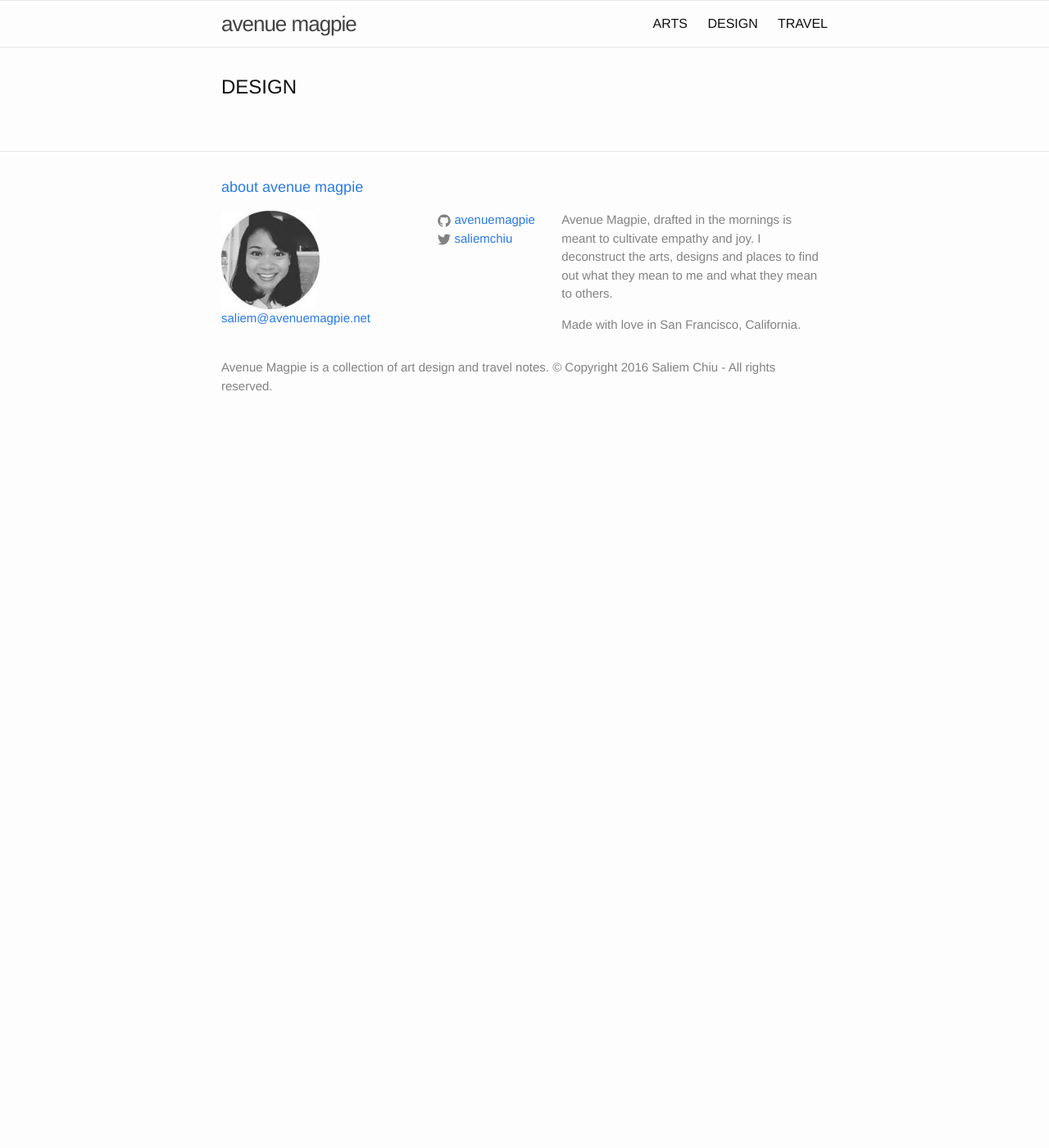
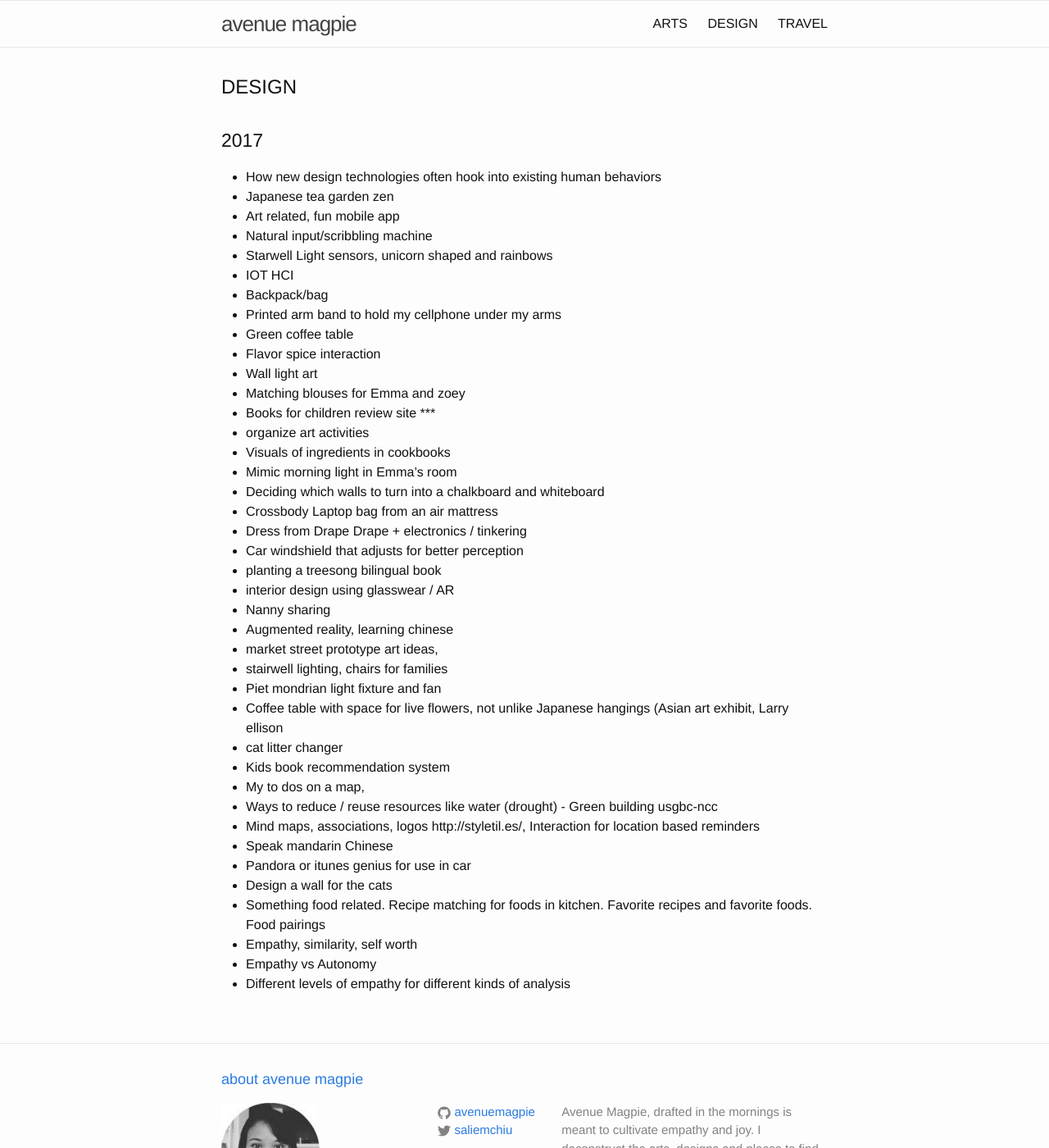
Before and after one commit to avenuemagpie/art-design, a Jekyll site: the page built from design.md, in a window 1280 px wide and 1400 px high. Shown: the whole window at 82% size. Built offline with Jekyll 4.4.1, drawn with Linux system fonts in a browser that asks for light colours.

Commit message:
added pages

```diff
--- a/design.md
+++ b/design.md
@@ -3,3 +3,46 @@ layout: page
 title: DESIGN
 permalink: /design/
 ---
+
+## 2017
+
+* How new design technologies often hook into existing human behaviors
+* Japanese tea garden zen
+* Art related, fun mobile app
+* Natural input/scribbling machine
+* Starwell Light sensors, unicorn shaped and rainbows
+* IOT HCI
+* Backpack/bag
+* Printed arm band to hold my cellphone under my arms
+* Green coffee table
+* Flavor spice interaction
+* Wall light art
+* Matching blouses for Emma and zoey
+* Books for children review site ***
+* organize art activities
+* Visuals of ingredients in cookbooks
+* Mimic morning light in Emma's room
+* Deciding which walls to turn into a chalkboard and whiteboard
+* Crossbody Laptop bag from an air mattress
+* Dress from Drape Drape + electronics / tinkering
+* Car windshield that adjusts for better perception
+* planting a treesong bilingual book
+* interior design using glasswear / AR
+* Nanny sharing
+* Augmented reality, learning chinese
+* market street prototype art ideas,
+* stairwell lighting, chairs for families
+* Piet mondrian  light fixture and fan
+* Coffee table with space for live flowers,  not unlike Japanese hangings (Asian art exhibit,  Larry ellison
+* cat litter changer
+* Kids book recommendation system
+* My to dos on a map,
+* Ways to reduce / reuse resources like water (drought) - Green building usgbc-ncc
+* Mind maps,  associations,  logos http://styletil.es/, Interaction for location based reminders
+* Speak mandarin Chinese
+* Pandora or itunes genius for use in car
+* Design a wall for the cats
+* Something food related. Recipe matching for foods in kitchen. Favorite recipes and favorite foods. Food pairings
+* Empathy, similarity, self worth
+* Empathy vs Autonomy
+* Different levels of empathy for different kinds of analysis
```
Also changed, not shown: arts.md (+40 -0 lines), travel.md (+16 -0 lines).
